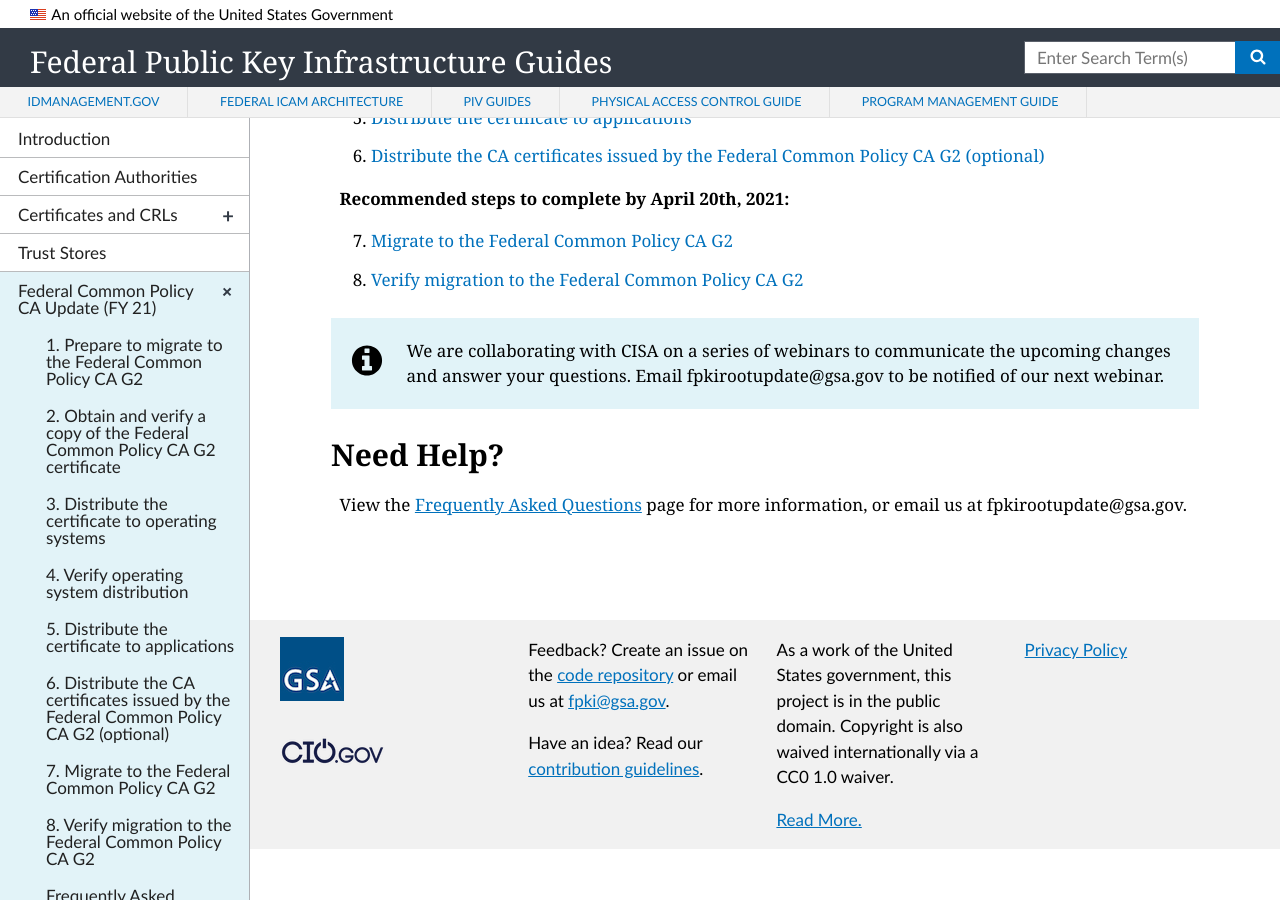
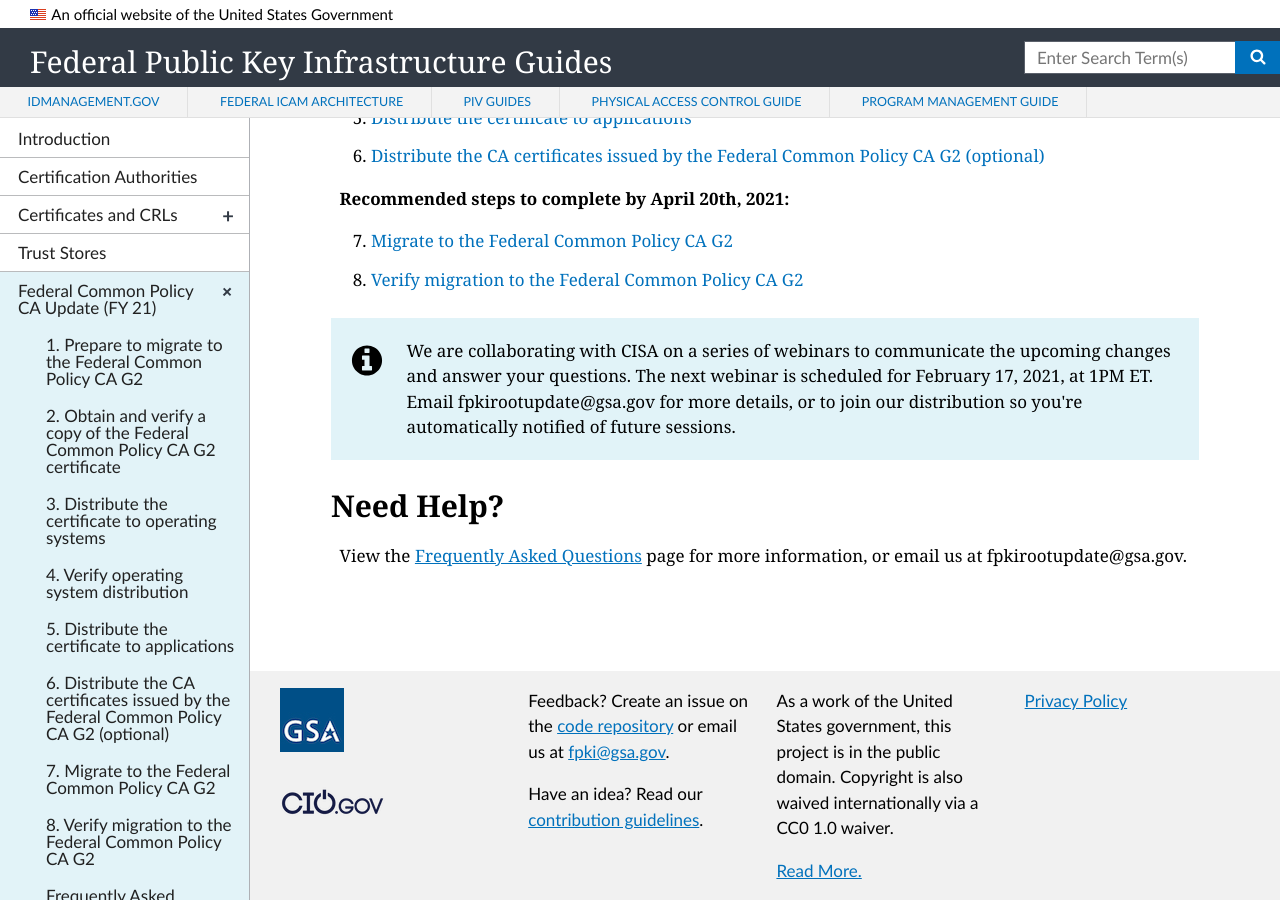
Before and after one commit to GSA/fpki-guides, a Jekyll site: the page built from _common/00_index.md, in a window 1280 px wide and 900 px high, scrolled down 815 px. Built offline with Jekyll 4.4.1, drawn with Linux system fonts in a browser that asks for light colours; nearby versions of some CDN libraries.

Commit message:
Update 00_index.md

```diff
--- a/_common/00_index.md
+++ b/_common/00_index.md
@@ -35,7 +35,7 @@
    <li value="8"><a href="https://fpki.idmanagement.gov/common/verify-migration/">Verify migration to the Federal Common Policy CA G2</a></li>
 </ol>
 
-{% include alert-info.html content="We are collaborating with CISA on a series of webinars to communicate the upcoming changes and answer your questions.  Email fpkirootupdate@gsa.gov to be notified of our next webinar." %}
+{% include alert-info.html content="We are collaborating with CISA on a series of webinars to communicate the upcoming changes and answer your questions.  The next webinar is scheduled for February 17, 2021, at 1PM ET.  Email fpkirootupdate@gsa.gov for more details, or to join our distribution so you're automatically notified of future sessions." %}
 
 ## Need Help?
 
```
